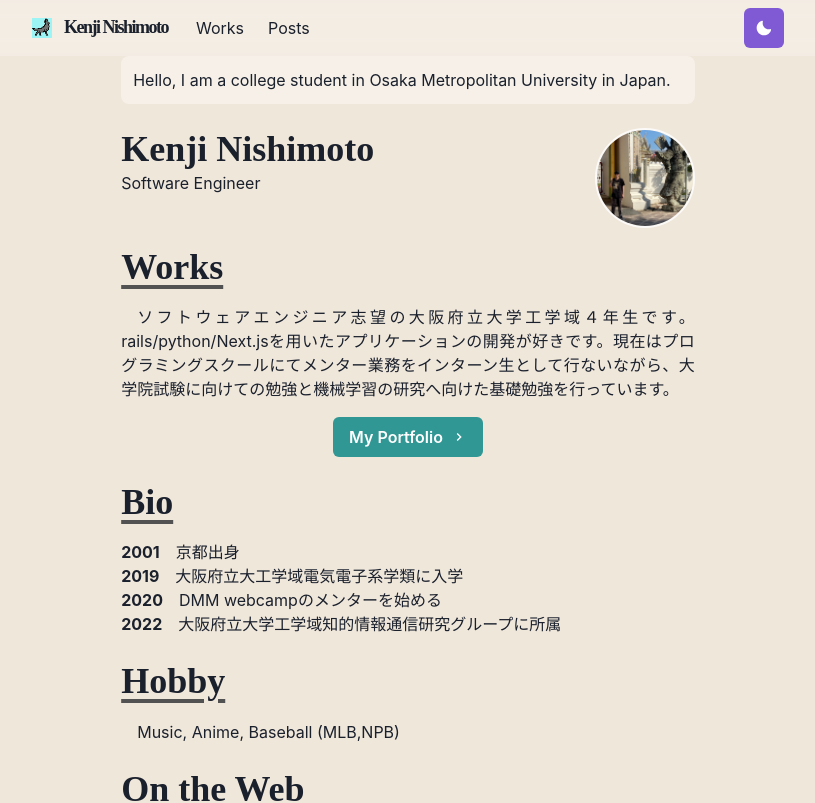
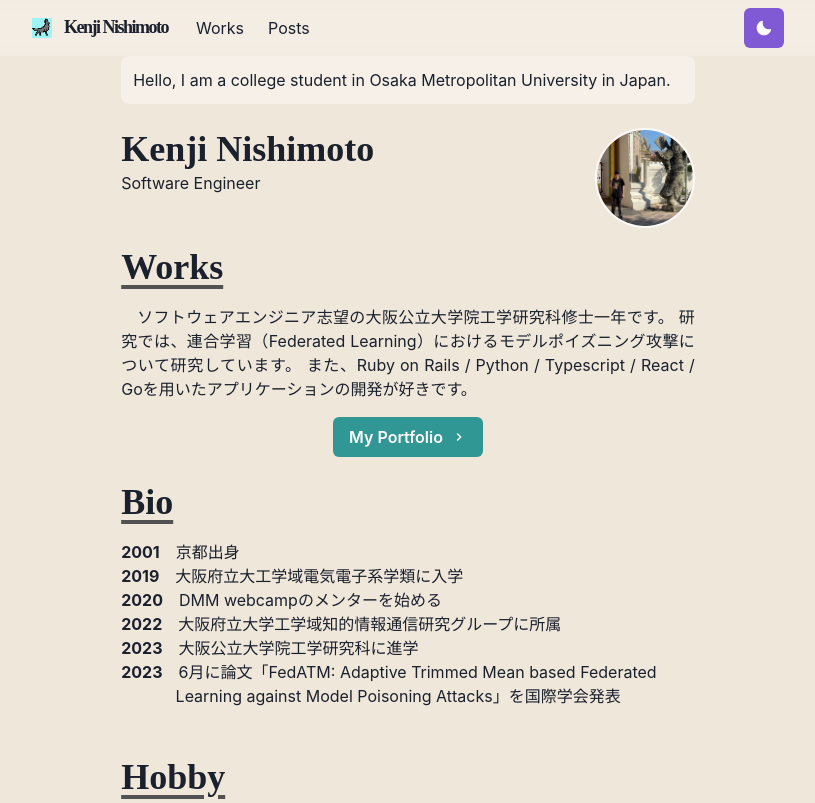
Before and after one commit to kenji132/portfolio-site, a Next.js app: page / in a window 1280 px wide. Shown: the top 803 px of the page, without its empty margins (232-1047 px from the left). Built offline with nearby package versions, Linux system fonts and the light colour scheme.

Commit message:
bio追加

```diff
--- a/pages/index.js
+++ b/pages/index.js
@@ -2,7 +2,7 @@ import NextLink from 'next/link'
 import {Container, Box, Heading, Image, useColorModeValue, Link, Button} from '@chakra-ui/react'
 import Section from '../components/section'
 import Paragraph from '../components/paragraph'
-import {ChevronRightIcon} from '@chakra-ui/icons'
+import {ChevronRightIcon, ExternalLinkIcon} from '@chakra-ui/icons'
 import {BioSection, BioYear} from '../components/bio'
 import Layout from '../components/layouts/article'
 import { GridItem } from '../components/grid-item'
@@ -53,8 +53,9 @@ const Page = () => {
             Works
           </Heading>
           <Paragraph>
-            ソフトウェアエンジニア志望の大阪府立大学工学域４年生です。
-            rails/python/Next.jsを用いたアプリケーションの開発が好きです。現在はプログラミングスクールにてメンター業務をインターン生として行ないながら、大学院試験に向けての勉強と機械学習の研究へ向けた基礎勉強を行っています。
+            ソフトウェアエンジニア志望の大阪公立大学院工学研究科修士一年です。
+            研究では、連合学習（Federated Learning）におけるモデルポイズニング攻撃について研究しています。
+            また、Ruby on Rails / Python / Typescript / React / Goを用いたアプリケーションの開発が好きです。
             {/* <NextLink href="/works/test">
               <Link>Test</Link>
             </NextLink>. */}
@@ -86,6 +87,18 @@ const Page = () => {
           <BioSection>
             <BioYear>2022</BioYear>
             大阪府立大学工学域知的情報通信研究グループに所属
+          </BioSection>
+          <BioSection>
+            <BioYear>2023</BioYear>
+            大阪公立大学院工学研究科に進学
+          </BioSection>
+          <BioSection>
+            <BioYear>2023</BioYear>
+            6月に論文「FedATM: Adaptive Trimmed Mean based Federated Learning against Model Poisoning Attacks」を国際学会発表
+          </BioSection>
+          <BioSection>
+            <BioYear></BioYear>
+
           </BioSection>
         </Section>
         <Section>
```
